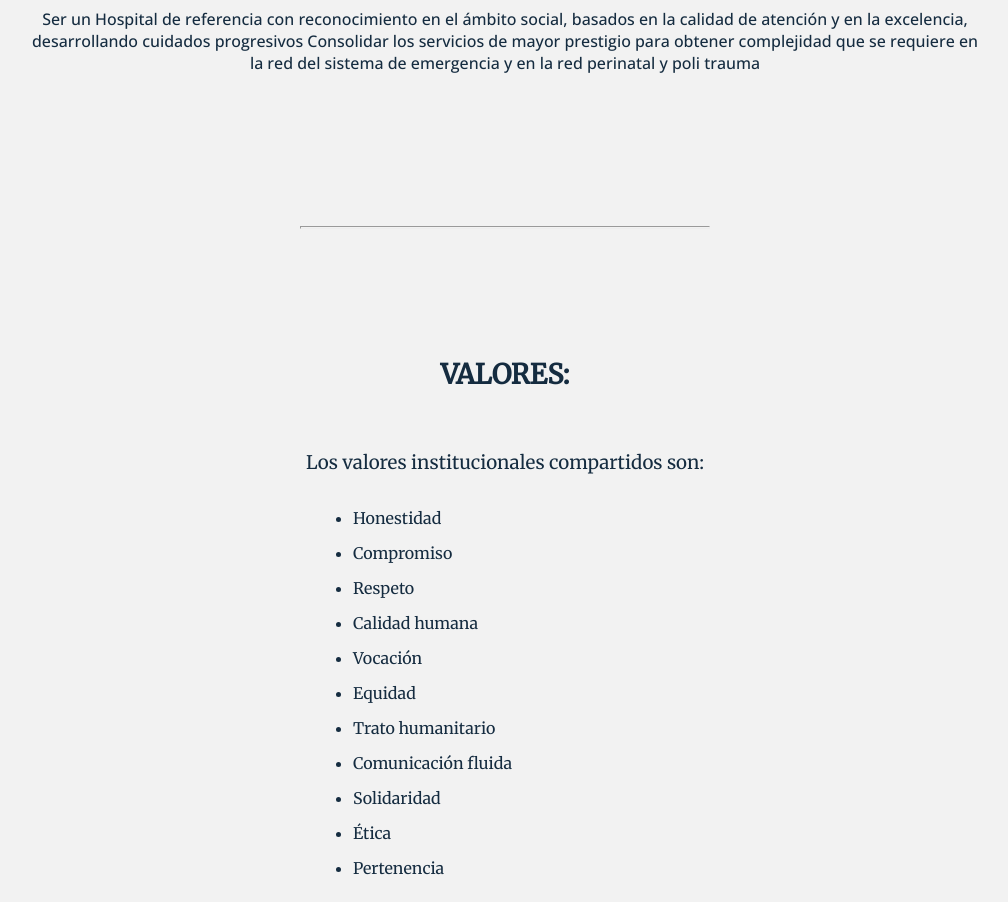
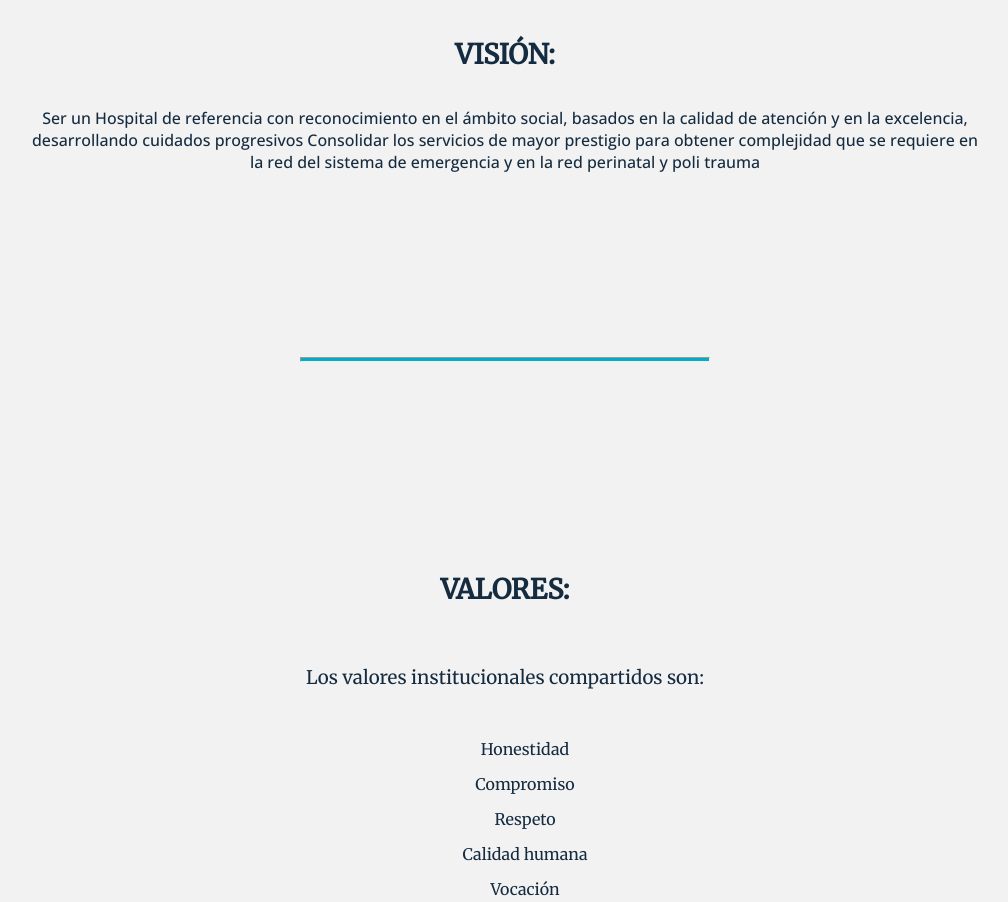
Before and after one commit to Danip98/hospital, a plain HTML site: page institucional.html in a window 1280 px wide. Shown: the part 1018-1920 px from the top of the page, without its empty margins (135-1143 px from the left). Drawn offline with nearby package versions, Linux system fonts and the light colour scheme.

Commit message:
dando estilo a institucional

```diff
--- a/css/institucional.css
+++ b/css/institucional.css
@@ -292,12 +292,15 @@ p {
     width: 80%;
     margin: 0 auto;
     text-align: center;
+    display: flex;
+    justify-content: center;
+    flex-wrap: wrap;
+    flex-direction: column;
 }
 
 .valores{
-    text-align: left;
-    width: 40%;
-    margin-left: 20em;
+    display: flex;
+    justify-content: center;
     margin-bottom: 8em;
 
 }
@@ -309,18 +312,34 @@ p {
 
 .valores ul li{
     padding-top: 15px;
+    list-style: none;
 }
 
 .division{
     width: 40%;
     margin: 0 auto;
+
 }
-hr{
+hr {
     margin: 8em 0 8em 0;
-    color: #03ADC6;
-    height: 1px;
+    background-color: #03ADC6;
+    height: 3px;
 }
 
+.somos {
+    margin-top: 1em;
+    text-align: center;
+    padding: 4em;
+}
+
+.objetivo {
+    text-align: center;
+    padding: 4em 4em 4em 4em;
+}
+
+.lu {
+    text-decoration: none;
+}
 
 
 
```
